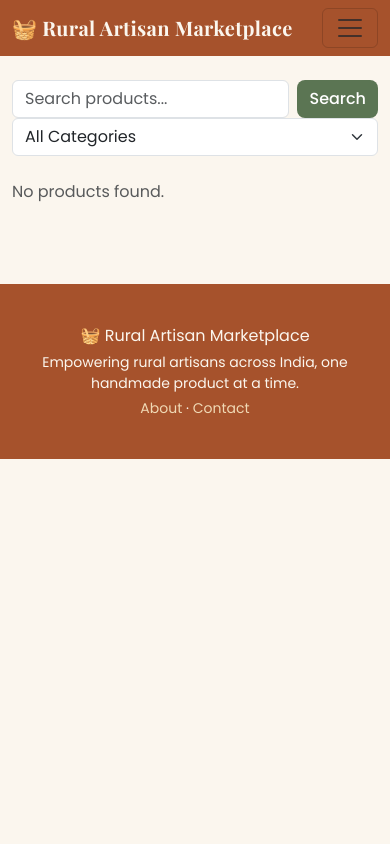
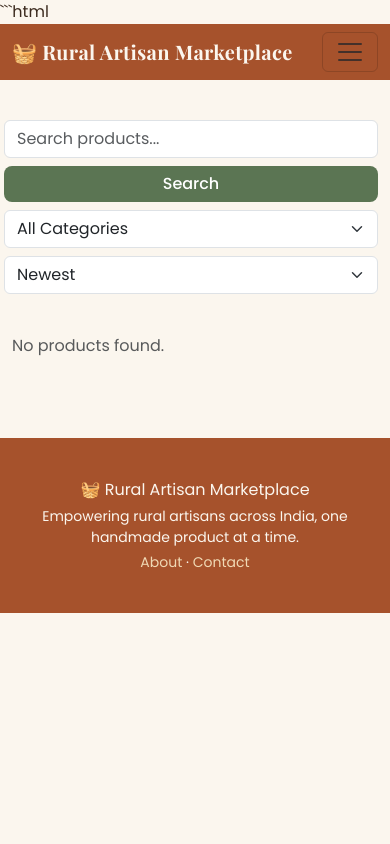
Before and after one commit to Tanwi20024/rural-artisan-marketplace, a Flask app: page /products in a window 390 px wide. Run offline with Flask 3, Linux system fonts and the light colour scheme.

Commit message:
Phase C Module 8: Add sorting (price, rating, popularity) to product listing

````diff
--- a/blueprints/products/routes.py
+++ b/blueprints/products/routes.py
@@ -10,8 +10,11 @@ from utils import save_product_image
 
 
 @products_bp.route('/products')
+@products_bp.route('/products')
 def list_products():
-    """Browse all products, with optional search and category filter."""
+    """Browse all products, with optional search, category filter, and sorting."""
+    from sqlalchemy import func
+
     query = Product.query
 
     search_term = request.args.get('q', '').strip()
@@ -22,7 +25,20 @@ def list_products():
     if category:
         query = query.filter_by(category=category)
 
-    products = query.order_by(Product.created_at.desc()).all()
+    sort_option = request.args.get('sort', 'newest').strip()
+
+    if sort_option == 'price_low':
+        query = query.order_by(Product.price.asc())
+    elif sort_option == 'price_high':
+        query = query.order_by(Product.price.desc())
+    elif sort_option == 'best_rated':
+        query = query.outerjoin(Review).group_by(Product.id).order_by(func.avg(Review.rating).desc())
+    elif sort_option == 'popular':
+        query = query.outerjoin(Review).group_by(Product.id).order_by(func.count(Review.id).desc())
+    else:
+        query = query.order_by(Product.created_at.desc())
+
+    products = query.all()
 
     categories = ['Pottery', 'Handloom', 'Wooden Crafts', 'Bamboo Crafts', 'Paintings', 'Jewelry']
 
@@ -31,7 +47,8 @@ def list_products():
         products=products,
         categories=categories,
         search_term=search_term,
-        selected_category=category
+        selected_category=category,
+        selected_sort=sort_option
     )
 
 
--- a/templates/products/products.html
+++ b/templates/products/products.html
@@ -1,24 +1,32 @@
-{% extends "base.html" %} {% block title %}Products - Rural Artisan Marketplace{% endblock %} {% block content %}
+```html {% extends "base.html" %} {% block title %}Products - Rural Artisan Marketplace{% endblock %} {% block content %}
 
 <div class="row mb-4">
-    <div class="col-md-8">
-        <form method="GET" class="d-flex">
-            <input type="text" name="q" class="form-control me-2" placeholder="Search products..." value="{{ search_term }}">
-            <button type="submit" class="btn btn-accent">Search</button>
-        </form>
-    </div>
-    <div class="col-md-4">
-        <form method="GET">
+    <form method="GET" class="row g-2 w-100">
+        <div class="col-md-6">
+            <input type="text" name="q" class="form-control" placeholder="Search products..." value="{{ search_term }}">
+        </div>
+        <div class="col-md-2">
+            <button type="submit" class="btn btn-accent w-100">Search</button>
+        </div>
+        <div class="col-md-2">
             <select name="category" class="form-select" onchange="this.form.submit()">
                 <option value="">All Categories</option>
                 {% for cat in categories %}
                     <option value="{{ cat }}" {% if cat == selected_category %}selected{% endif %}>{{ cat }}</option>
                 {% endfor %}
             </select>
-        </form>
-    </div>
+        </div>
+        <div class="col-md-2">
+            <select name="sort" class="form-select" onchange="this.form.submit()">
+                <option value="newest" {% if selected_sort == 'newest' %}selected{% endif %}>Newest</option>
+                <option value="price_low" {% if selected_sort == 'price_low' %}selected{% endif %}>Price: Low to High</option>
+                <option value="price_high" {% if selected_sort == 'price_high' %}selected{% endif %}>Price: High to Low</option>
+                <option value="best_rated" {% if selected_sort == 'best_rated' %}selected{% endif %}>Best Rated</option>
+                <option value="popular" {% if selected_sort == 'popular' %}selected{% endif %}>Most Popular</option>
+            </select>
+        </div>
+    </form>
 </div>
-
 {% if current_user.is_authenticated and current_user.is_artisan() %}
 <a href="{{ url_for('products.add_product') }}" class="btn btn-accent mb-4">+ Add New Product</a> {% endif %}
 
@@ -64,4 +72,4 @@
     {% endfor %}
 </div>
 
-{% endblock %}
+{% endblock %}. where to change ```
````
